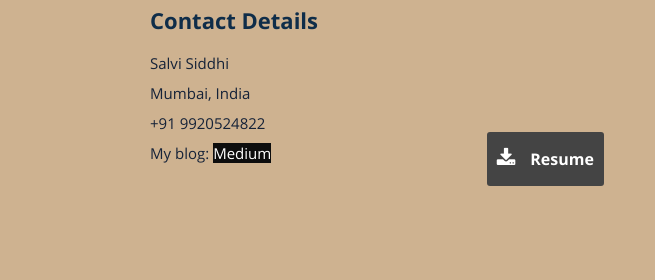
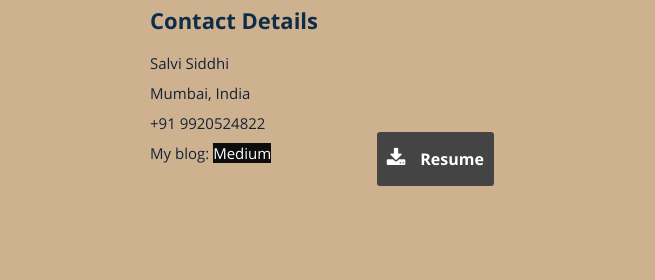
Before and after one commit to salvi-siddhi333/salvi-siddhi333.github.io, a plain HTML site: page index.html in a window 1280 px wide. Shown: the part 1200-1480 px from the top of the page, 0-655 px from the left. Drawn offline with nearby package versions, Linux system fonts and the light colour scheme.

Commit message:
version11

```diff
--- a/css/layout.css
+++ b/css/layout.css
@@ -221,10 +221,11 @@ ul#nav li.current a { color: #ceb290; }
 #about .main-col { padding-right: 10px; }
 #about .download .button {
    margin-top: 120px;
-   margin-left: 120px;
+   margin-left: 10px;
    background: #444;
 }
 #about .download .button:hover {
+   width: auto;
    background: #0f2d49;
    color: #ccbf90;
 }
--- a/index.html
+++ b/index.html
@@ -121,7 +121,7 @@
 
                <div class="columns download">
                   <p>
-                     <a href="./Doc1.pdf" class="button" target="_blank"><i class="fa fa-download"></i>Resume</a>
+                     <a href="./Siddhi_Resume.pdf" class="button" target="_blank"><i class="fa fa-download"></i>Resume</a>
                   </p>
                </div>
 
```
